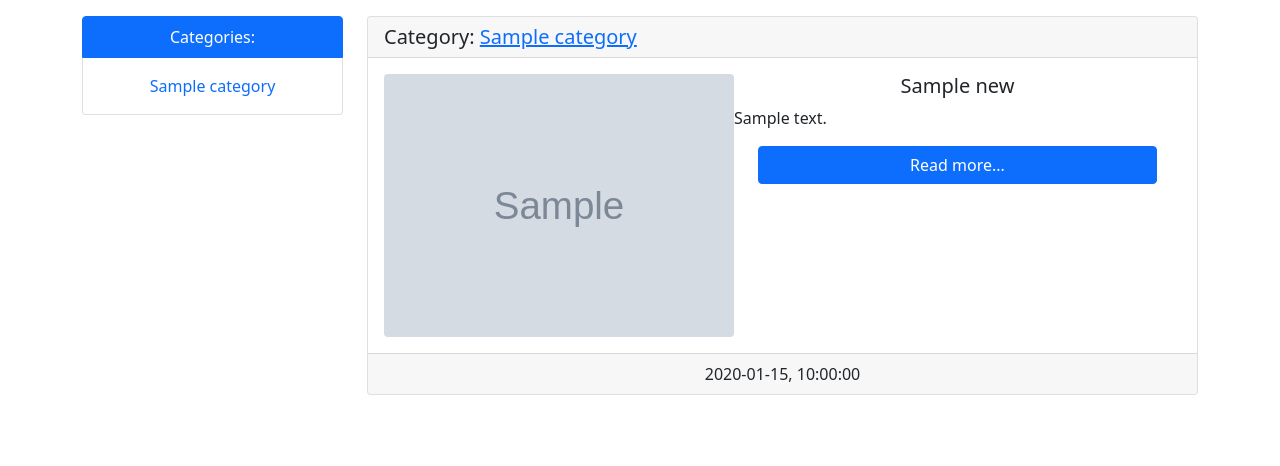
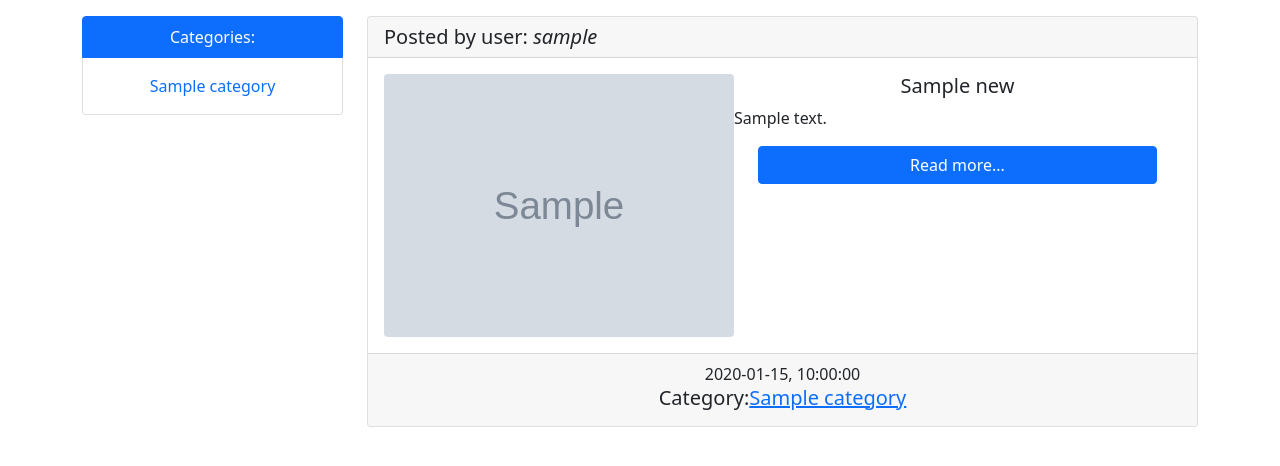
Before and after one commit to Kuleb1n/News_blog, a Django app: page / in a window 1280 px wide. Shown: the part 72-538 px from the top of the page. Run offline with Django 4.2, Linux system fonts and the light colour scheme; tables that the repository leaves empty hold one stand-in row (values such as "Sample post"); grey boxes marked "Sample" are stand-in pictures.

Commit message:
index.html

```diff
--- a/news/templates/news/index.html
+++ b/news/templates/news/index.html
@@ -9,8 +9,18 @@
     <div class="col-md-9">
         {% for news in news %}
             <div class="card mb-3">
-                <h5 class="card-header">Category:
-                    <a href="{{ news.category.get_absolute_url }}">{{ news.category }}</a></h5>
+                <h5 class="card-header">
+                    {% if request.user.is_authenticated %}
+                        Posted by user:
+                        {% if request.user.username == news.user.username %}
+                            <em><a href="{% url 'profile' %}">{{ news.user.username }}</a></em>
+                        {% else %}
+                            <em><a href="{{ news.user.get_absolute_url }}">{{ news.user.username }}</a></em>
+                        {% endif %}
+                    {% else %}
+                        Posted by user: <em>{{ news.user.username }}</em>
+                    {% endif %}
+                </h5>
                 <div class="card-body">
                     {% if news.photo %}
                         <img src="{{ news.photo.url }}" class="rounded float-start" width="350" alt="">
@@ -23,8 +33,11 @@
                         <a href="{{ news.get_absolute_url }}" class="btn btn-primary ">Read more...</a>
                     </div>
                 </div>
+
                 <div class="card-footer text-center">
                     {{ news.created_at|date:"Y-m-d, H:i:s" }}
+                    <h5>Category:<a href="{{ news.category.get_absolute_url }}">{{ news.category }}</a>
+                    </h5>
                 </div>
             </div>
         {% endfor %}
```
